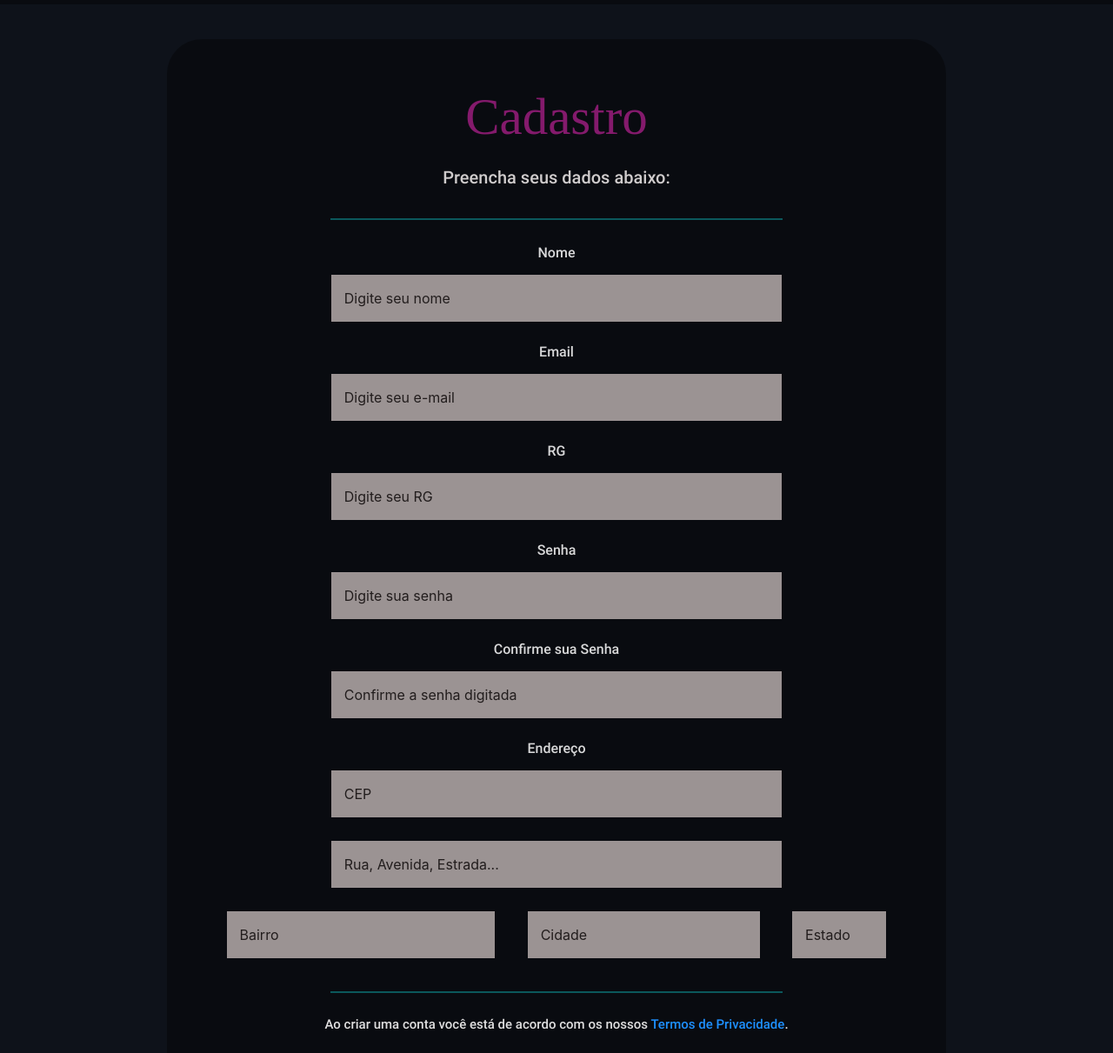
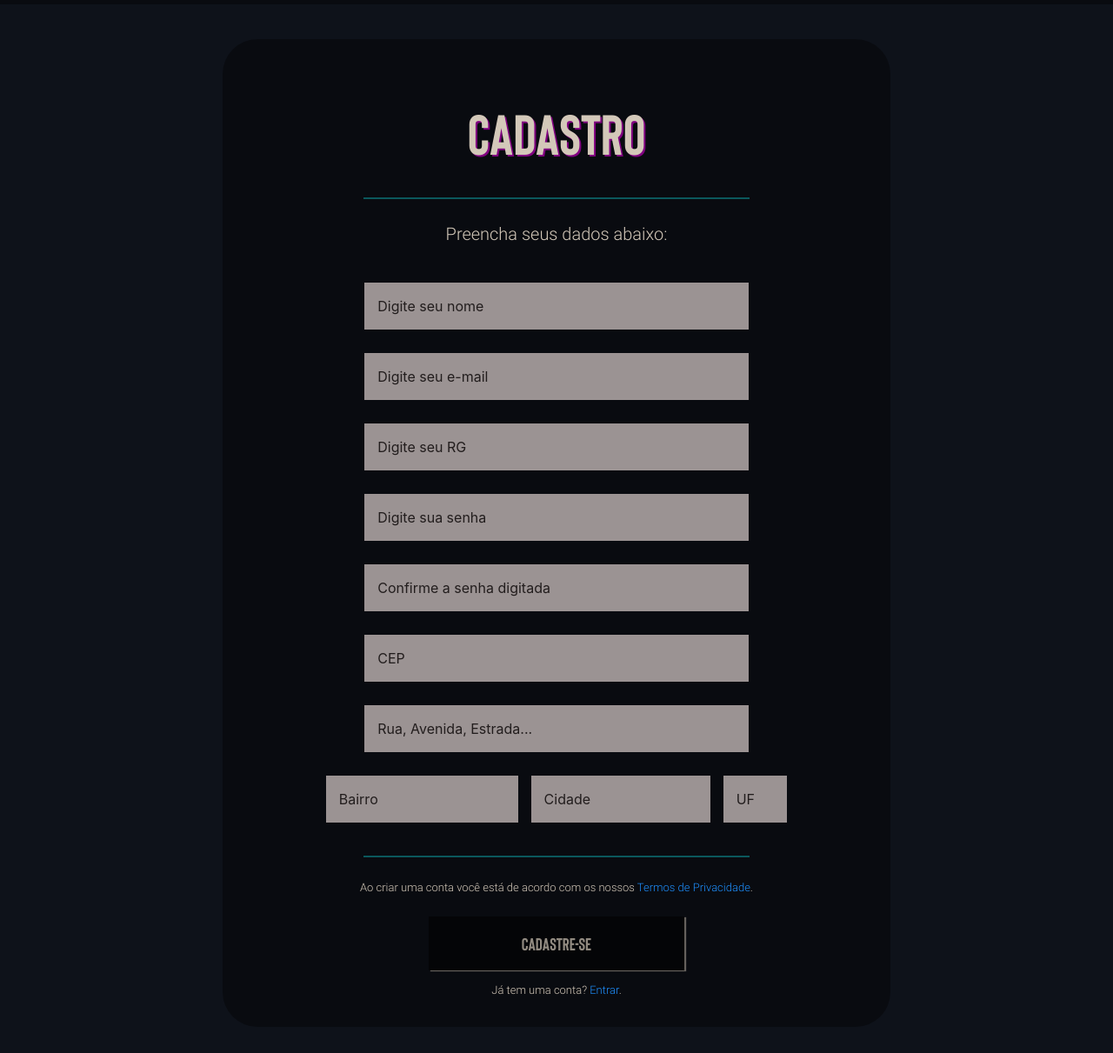
Before and after one commit to Pedro-jds/TechFlix, a plain HTML site: page Cadastro/register.html in a window 1280 px wide. Shown: the part 53-1264 px from the top of the page at 87% size. Drawn offline with nearby package versions, Linux system fonts and the light colour scheme; a web font is replaced by a local one.

Commit message:
Modificações CSS

```diff
--- a/Cadastro/register.html
+++ b/Cadastro/register.html
@@ -41,26 +41,25 @@
 
    <form action="action_page.php">
     <div class="container" id="formulario">
-      <h1>Cadastro</h1>
-      <p class="subtitulo">Preencha seus dados abaixo: </p>
+      <h1>CADASTRO</h1>
       <hr>
 
-      <label for="nome"><b>Nome</b></label>
+      <p class="subtitulo">Preencha seus dados abaixo: </p>
       <input type="text" placeholder="Digite seu nome" name="nome" id="nome" required>
 
-      <label for="email"><b>Email</b></label>
+
       <input type= "email" placeholder="Digite seu e-mail" name="email" id="email" required>
 
-      <label for="rg"><b>RG</b></label>
+
       <input type="text" placeholder="Digite seu RG" name="identidade" id="identidade"  title="Digite apenas números" maxlength="9" onkeypress="return onlyNumberKey(event)" required >
 
-      <label for="psw"><b>Senha</b></label>
+
       <input type="password" placeholder="Digite sua senha" name="psw" id="psw"  pattern="^(?=.*[0-9]+.*)(?=.*[a-zA-Z]+.*)[0-9a-zA-Z]{6,}$" Title="A senha deverá ser composta por letras e números e possuir, no mínimo, 6 caracteres" required>
 
-      <label for="psw-repeat"><b>Confirme sua Senha</b></label>
+
       <input type="password" placeholder="Confirme a senha digitada" name="psw-repeat" id="psw-repeat" required>
 
-      <label for="endereco"><b>Endereço</b></label>
+
       <input type="text" placeholder="CEP" name="cep" id="cep" maxlength="9" onblur="pesquisacep(this.value)" onkeypress="return onlyNumberKey(event)" required >
       <input type="text" placeholder="Rua, Avenida, Estrada..." name="rua" id="rua" requeired >
 
@@ -68,14 +67,14 @@
       <div class="adress2">
         <input type="text" placeholder="Bairro" name="bairro" id="bairro" disabled>
         <input type="text" placeholder="Cidade" name="cidade" id="cidade" disabled>
-        <input type= "text" placeholder="Estado" name="uf" id="uf" disabled >
+        <input type= "text" placeholder="UF" name="uf" id="uf" disabled >
       </div>
       <hr>
 
 
 
       <p>Ao criar uma conta você está de acordo com os nossos <a href="#">Termos de Privacidade</a>.</p>
-      <button type="submit" class="cadastrobtn">Cadastro</button>
+      <button type="submit" class="cadastrobtn">Cadastre-se</button>
 
       <div class="signin">
         <p>Já tem uma conta?<a href="#"> Entrar</a>.</p>
--- a/Cadastro/style.css
+++ b/Cadastro/style.css
@@ -1,12 +1,17 @@
 
 @font-face {
   font-family: "Roboto";
-  src: url(Roboto-Medium.ttf);
+  src: url(Roboto-Light.ttf);
 }
 
 @font-face {
   font-family: "Noto";
   src: url(NotoSansJP-Bold.otf);
+}
+
+@font-face {
+  font-family: "Bison";
+  src: url(Bison-Bold\(PersonalUse\).ttf);
 }
 
 * {box-sizing: border-box}
@@ -21,17 +26,21 @@ body{
 
 .container {
   padding: 16px;
+  padding-top: 30px;
   display: flex;
   flex-direction: column;
   align-items: center;
   background-color: rgba(0, 0, 0, 0.377);
-  width: 70%;
+  width: 60%;
   border-radius: 40px;
   margin:auto;
   margin-top: 40px;
   margin-bottom: 40px;
 }
 
+.subtitulo{
+  padding-bottom:20px;
+}
 
 input[type=text], input[type=password], input[type=email], input[type=number]  {
   width: 60%;
@@ -40,6 +49,7 @@ input[type=text], input[type=password], input[type=email], input[type=number]  {
   display: inline-block;
   border: none;
   background: #9b9393;
+  transition:1.5s;
 }
 
 input[type=text]:focus, input[type=password]:focus, input[type=email]:focus, input[type=number]:focus{
@@ -49,7 +59,7 @@ input[type=text]:focus, input[type=password]:focus, input[type=email]:focus, inp
 
 input:hover {
     background-color: #837b7b ;
-    box-shadow: 2px 2px 2px 1px rebeccapurple;
+    box-shadow: 2px 2px 2px 1px #ce19c5d8;
 }
 
 ::placeholder{
@@ -63,12 +73,21 @@ hr {
   width: 60%;
 }
 
+#title {
+  display: flex;
+  flex-direction: row;
+  justify-content: center;
+  margin:auto
+
+}
+
 h1{
-    color: #c924a0a4;
-    font-family: "Noto";
-    font-size: 59px;
-    margin: 38px 20px 0px;
+    color: rgb(211, 200, 185);
+    font-family: "Bison";
+    font-size: 65px;
+    margin: 38px 0px 0px;
     padding-bottom: 20px;
+    text-shadow: 2px 2px purple;
 }
 
 h1:hover{
@@ -78,68 +97,71 @@ h1:hover{
 
 
 b{
-    color:rgba(255, 255, 255, 0.842) ;
-    text-align: start;
+    color:rgb(211, 200, 185) ;
     font-family: "Roboto";
     font-weight: lighter;
 }
 
+
 .subtitulo {
-    color: rgba(231, 226, 226, 0.897);
+    color: rgb(211, 200, 185);
     font-family: "Roboto";
     font-size: 20px;
 }
 
 .adress2 {
-  display:flex;
-  flex-direction: row;
-  justify-content:space-evenly;
+  display:inline-flex;
+  justify-content: center;
+  gap: 15px
+
 }
 
 .adress1 {
   display:flex;
   flex-direction: row;
-  justify-content: space-evenly;
-  gap: 20px;
+  justify-content: center;
+  gap: 5px;
 }
 
 
 #cidade{
-  width:32%;
+  width:28%;
 }
 
 #uf{
-width: 13%;
+width: 10%;
 }
 
 #bairro{
-  width:37%;
+  width:30%;
 }
 
 p {
-  color: rgb(224, 223, 223);
+  color: rgb(211, 200, 185);
     font-family: "Roboto";
-    font-size: 15px;
+    font-size: 13px;
 }
 
 
 .cadastrobtn {
-  color: #aa04a2;
+  color: rgba(211, 200, 185, 0.753);
   padding: 16px 20px;
   margin: 8px 0;
-  border-color: #aa04a273;
-  border-width:medium;
-  background-color: rgba(0, 0, 0, 0.377);
+  /*border-color: #aa04a273;
+  border-width:medium;*/
+  border:none;
+  box-shadow: 2px 1px 1px rgba(211, 200, 185, 0.507);
+  background-color: rgba(0, 0, 0, 0.603);
   cursor: pointer;
-  width: 60%;
+  width: 40%;
   opacity: 0.9;
   font-size: 20px;
-  font-family: "Roboto";
+  font-family: "Bison";
 }
 
 .cadastrobtn:hover {
   opacity:1;
-  box-shadow: 5px 3px 3px rebeccapurple;
+  box-shadow: 5px 3px 3px  #ce19c5d8;
   transition: 1.3s
 }
 
@@ -150,6 +172,7 @@ a {
 
 .signin {
    text-align: center;
+   padding-top: 5px;
 }
 
 footer {
@@ -162,3 +185,11 @@ footer {
   margin-top: 30px;
   padding: 20px 10px;
 }
+
+@media (max-width: 700px) {
+.adress2 {
+  display: flex;
+  flex-direction: column;
+  align-items: center;
+}
+}
```
Also changed, not shown: Cadastro/Bison-Bold(PersonalUse).ttf (added), Cadastro/Roboto-Bold.ttf (deleted), Cadastro/Roboto-Light.ttf (added), Cadastro/Roboto-Medium.ttf (deleted).
